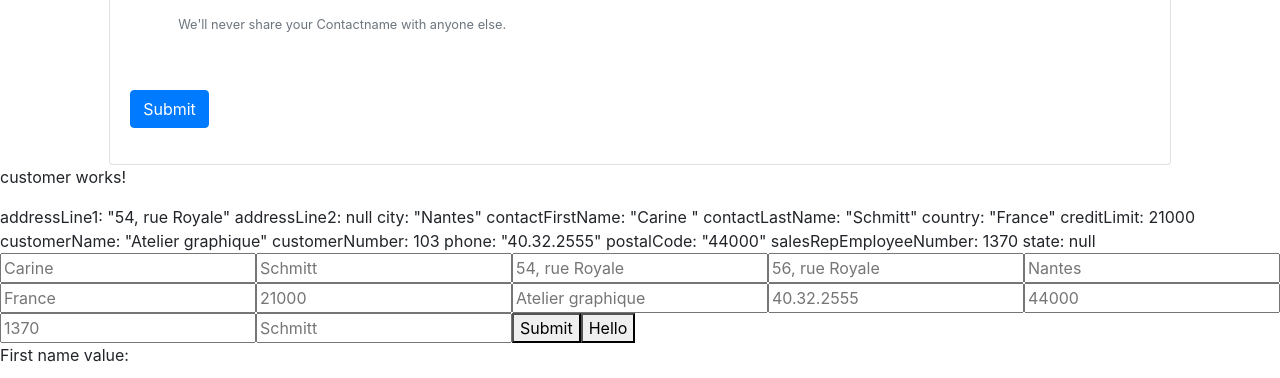
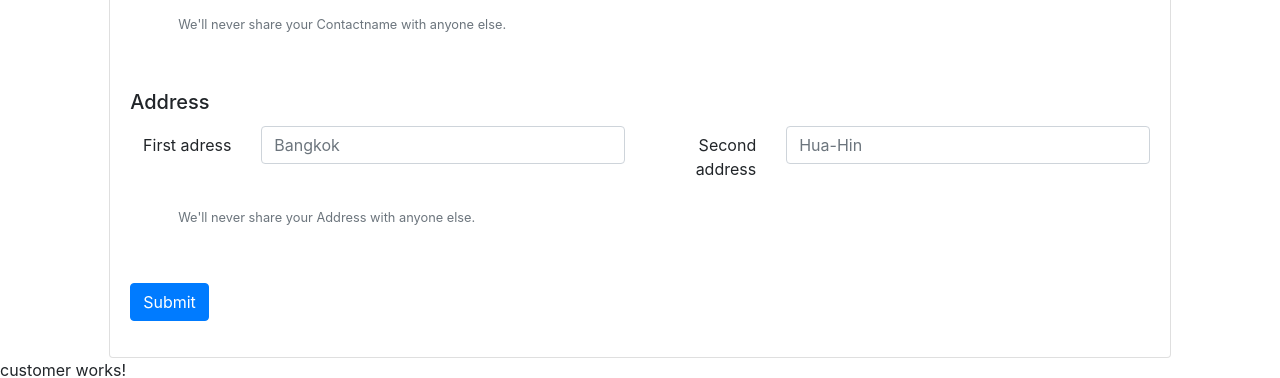
Before and after one commit to supakjack/ng-8-project, an Angular app in the folder angular-app/: page /customer in a window 1280 px wide. Shown: the part 245-623 px from the top of the page. Built offline with nearby package versions, Linux system fonts and the light colour scheme; no server answers.

Commit message:
Update customer.component.html

```diff
--- a/angular-app/src/app/component/customer/customer.component.html
+++ b/angular-app/src/app/component/customer/customer.component.html
@@ -6,6 +6,7 @@
                 <h1 class="card-header bg-primary"><i class="fab fa-intercom text-white"></i> <small
                         class="text-white h4 ml-3">Customer register</small></h1>
                 <form>
+
                     <!-- Contact Name -->
                     <div class="card-body">
                         <h5 class="card-title">Contact Name</h5>
@@ -36,6 +37,37 @@
                         </div>
                     </div>
                     <!-- Contact Name -->
+
+                    <!-- Address -->
+                    <div class="card-body">
+                            <h5 class="card-title">Address</h5>
+                            <div class="form-group text-right">
+                                <div class="row">
+                                    <div class="col">
+                                        <div class="form-group row">
+                                            <label for="addressLine1" class="col-3 col-form-label">First adress</label>
+                                            <div class="col-9">
+                                                <input type="text" class="form-control" name="addressLine1"
+                                                    placeholder="Bangkok">
+                                            </div>
+                                        </div>
+                                    </div>
+                                    <div class="col">
+                                        <div class="form-group row">
+                                            <label for="addressLine2" class="col-3 col-form-label">Second address</label>
+                                            <div class="col-9">
+                                                <input type="text" class="form-control" name="addressLine2"
+                                                    placeholder="Hua-Hin">
+                                            </div>
+                                        </div>
+                                    </div>
+                                </div>
+                                <small id="emailHelp" class="ml-5 text-left form-text text-muted">We'll never share your
+                                    Address with
+                                    anyone else.</small>
+                            </div>
+                        </div>
+                        <!-- Address -->
 
                     <!-- btn-form -->
                     <div class="card-body">
```
